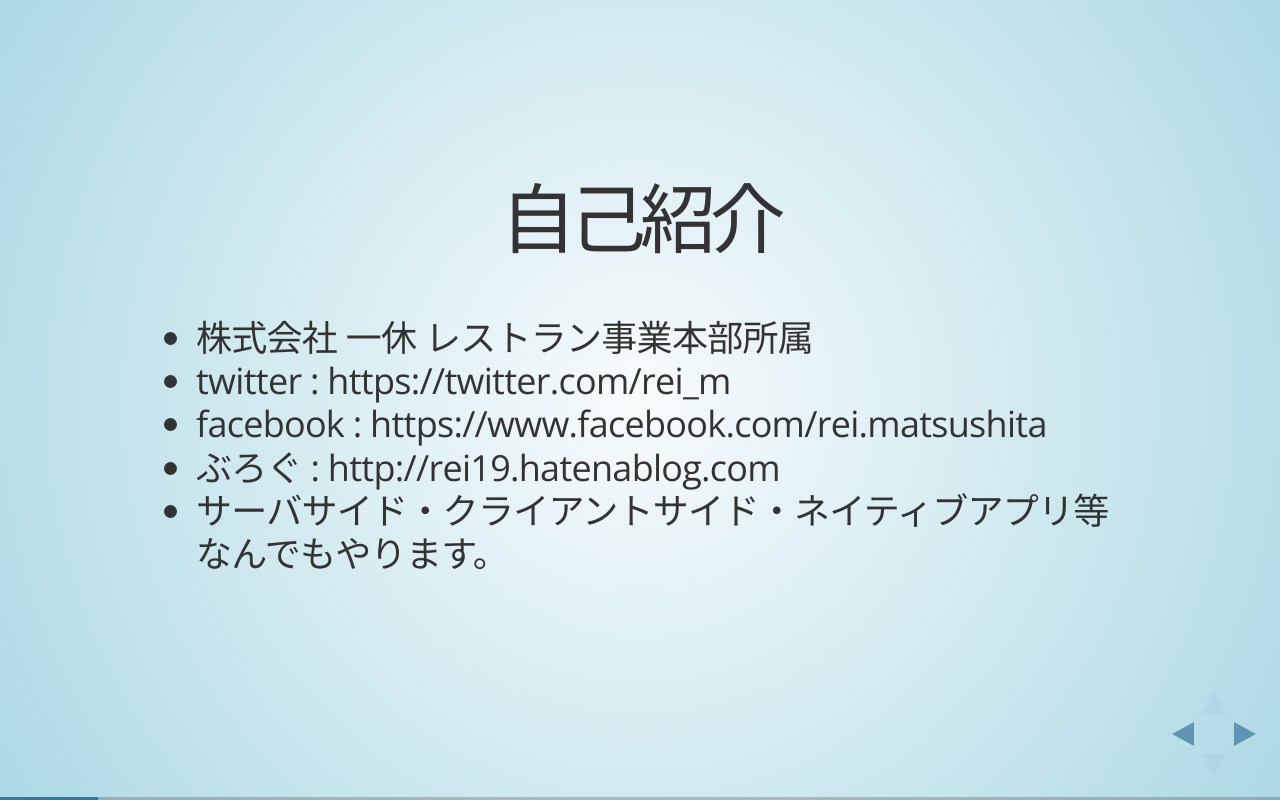
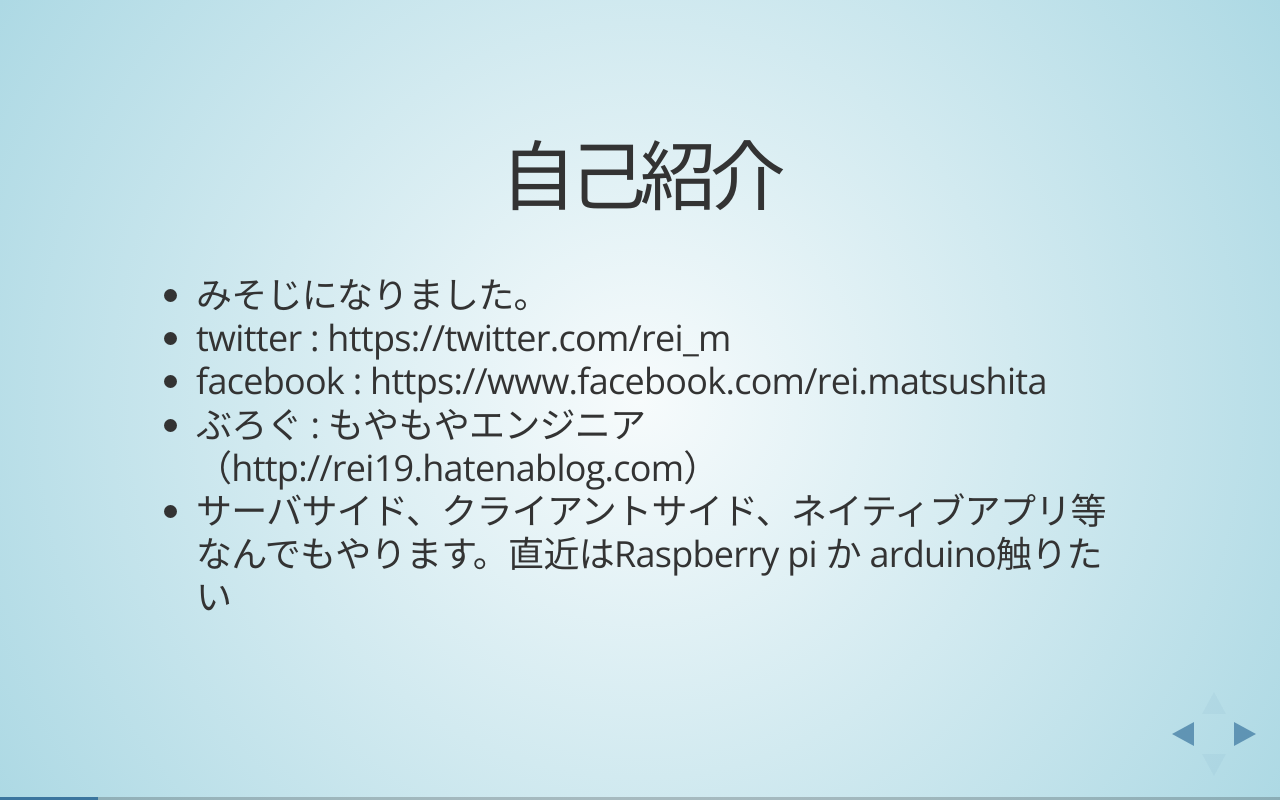
Before and after one commit to rei-m/rei-m.github.io, a plain HTML site: page 20140807/index.html in a window 1280 px wide. Both pictures are taken after a click on the element 1251 px from the left and 734 px from the top of the page. Drawn offline with nearby package versions, Linux system fonts and the light colour scheme.

Commit message:
update profile

```diff
--- a/20140807/index.html
+++ b/20140807/index.html
@@ -54,11 +54,11 @@
 					<h2>自己紹介</h2>
 					<br>
 					<ul>
-						<li>株式会社 一休 レストラン事業本部所属</li>
+						<li>みそじになりました。</li>
 						<li>twitter : https://twitter.com/rei_m</li>
 						<li>facebook : https://www.facebook.com/rei.matsushita</li>
-						<li>ぶろぐ : http://rei19.hatenablog.com</li>
-						<li>サーバサイド・クライアントサイド・ネイティブアプリ等なんでもやります。</li>
+						<li>ぶろぐ : もやもやエンジニア（http://rei19.hatenablog.com）</li>
+						<li>サーバサイド、クライアントサイド、ネイティブアプリ等なんでもやります。直近はRaspberry pi か arduino触りたい</li>
 					</ul>
 
 					<aside class="notes">
```
